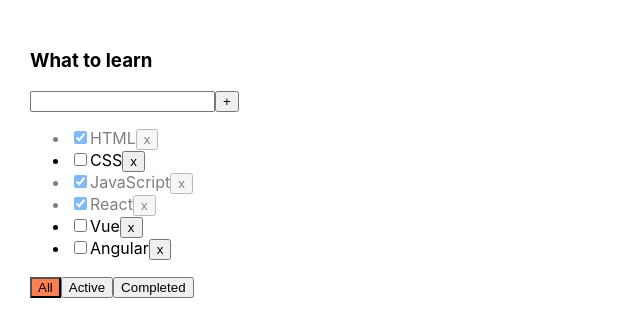
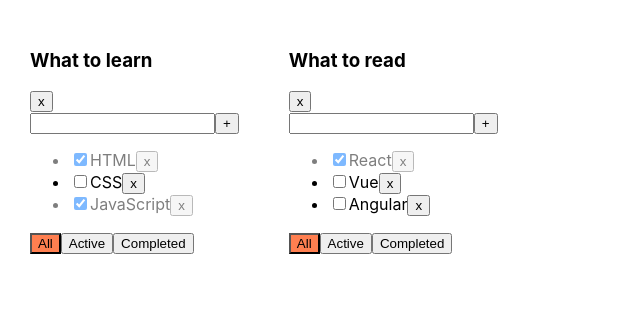
Before and after one commit to Ivan-Khudiakov/todoList-TypeScript-React-Redux, a React (Create React App) app: page / in a window 1280 px wide. Shown: the top 336 px of the page, without its empty margins (0-640 px from the left). Built offline with nearby package versions, Linux system fonts and the light colour scheme.

Commit message:
refactor + create new capabilities

```diff
--- a/src/App.tsx
+++ b/src/App.tsx
@@ -1,61 +1,99 @@
 import React, {useState} from 'react';
 import './App.css';
-import {TodoList} from "./TodoList";
+import {TaskType, TodoList} from "./TodoList";
 import {v1} from "uuid";
 
 export type FilterValuesType =  "all" | "active" | "completed"
+type TodoListType = {
+    id: string
+    title: string
+    filter: FilterValuesType
+}
+type TasksStateType = {
+    [key: string]: Array<TaskType>
+}
 
 export const App = () => {
-    let [tasks, setTasks] = useState([
+
+    let todoListId1 = v1()
+    let todoListId2 = v1()
+
+    let [todoLists, setTodoLists] = useState<Array<TodoListType>>( [
+        {id: todoListId1, title: "What to learn", filter: 'all'},
+        {id: todoListId2, title: "What to read", filter: 'all'}
+    ])
+
+    let [tasks, setTasks] = useState<TasksStateType>({
+        [todoListId1]: [
             {id: v1(), title: "HTML", isDone: true},
             {id: v1(), title: "CSS", isDone: false},
-        {id: v1(), title: "JavaScript", isDone: true},
+            {id: v1(), title: "JavaScript", isDone: true}
+        ],
+        [todoListId2]: [
             {id: v1(), title: "React", isDone: true},
             {id: v1(), title: "Vue", isDone: false},
             {id: v1(), title: "Angular", isDone: false}
-    ])
-    function removeTusk (id: string) {
-        setTasks(tasks.filter(t => t.id !== id))
+        ],
+    })
+
+    function removeTusk (id: string, todoListId: string) {
+        let todoListTasks = tasks[todoListId]
+        tasks[todoListId] = todoListTasks.filter(t => t.id !== id)
+        setTasks({...tasks})
     }
-
-    let [filter, setFilter] = useState<FilterValuesType>("all")
-
-    let tasksForTodolist = tasks
-
-    if (filter === "active") {
-        tasksForTodolist = tasks.filter(t => !t.isDone)
+    function changeFilter(value: FilterValuesType, todoListId: string) {
+        let todoList = todoLists.find(tl => tl.id === todoListId)
+        if (todoList) {
+            todoList.filter = value
+            setTodoLists([...todoLists])
         }
-    if (filter === "completed") {
-        tasksForTodolist = tasks.filter(t => t.isDone)
     }
-
-    function changeFilter (value: FilterValuesType) {
-        setFilter(value)
+    function addTask(title: string, todoListId: string) {
+        let task = {id: v1(), title: title, isDone: false}
+        let todoListTasks = tasks[todoListId]
+        tasks[todoListId] = [...todoListTasks, task]
+        setTasks({...tasks})
     }
-
-    function addTask(title: string) {
-        // let task = {id: v1(), title: "New Task", isDone: false}
-        // let newTasks = [...tasks, task]
-        // setTasks(newTasks)
-        setTasks([...tasks,{id: v1(), title: title, isDone: false}])
-    }
-    function changeStatus (id: string, isDone: boolean) {
-        let task = tasks.find(t => t.id === id)
+    function changeStatus (id: string, isDone: boolean, todoListId: string) {
+        let todoListTasks = tasks[todoListId]
+        let task = todoListTasks.find(t => t.id === id)
         if (task) {
             task.isDone = isDone
-            setTasks([...tasks])
+            setTasks({...tasks})
         }
+    }
+    function removeTodoList(todoListId: string) {
+        setTodoLists(todoLists.filter(tl => tl.id !== todoListId))
+        delete tasks[todoListId]
+        setTasks({...tasks})
     }
 
     return (
         <div className="App">
-            <TodoList title={"What to learn"}
-                      filter={filter}
+            {todoLists.map(tl => {
+                let allTodoListTasks = tasks[tl.id]
+                let tasksForTodolist = allTodoListTasks
+
+                if (tl.filter === "active") {
+                    tasksForTodolist = allTodoListTasks.filter(t => !t.isDone)
+                }
+                if (tl.filter === "completed") {
+                    tasksForTodolist = allTodoListTasks.filter(t => t.isDone)
+                }
+                return (
+                    <TodoList key={tl.id}
+                              id={tl.id}
+                              title={tl.title}
+                              filter={tl.filter}
                               tasks={tasksForTodolist}
                               removeTusk={removeTusk}
                               changeFilter={changeFilter}
                               addTask={addTask}
-                      changeStatus={changeStatus}/>
+                              changeStatus={changeStatus}
+                              removeTodoList={removeTodoList}/>
+                )
+            })}
+
         </div>
-    );
+    )
 }
--- a/src/TodoList.tsx
+++ b/src/TodoList.tsx
@@ -1,28 +1,32 @@
 import React, {ChangeEvent, KeyboardEvent, useState} from "react";
 import {FilterValuesType} from "./App";
 
-type TaskType = {
+export type TaskType = {
     id: string
     title: string
     isDone: boolean
 }
 type PropsType = {
+    key: string
+    id: string
     title: string
+    filter: FilterValuesType
     tasks: Array<TaskType>
-    filter: FilterValuesType
-    removeTusk: (id: string) => void
-    changeFilter: (value: FilterValuesType) => void
-    addTask: (title: string) => void
-    changeStatus: (id: string, isDone: boolean) => void
+    removeTusk: (id: string, todoListId: string) => void
+    changeFilter: (value: FilterValuesType, todoListId: string) => void
+    addTask: (title: string, todoListId: string) => void
+    changeStatus: (id: string, isDone: boolean, todoListId: string) => void
+    removeTodoList: (todoListId: string) => void
 }
 export const TodoList = (props: PropsType) => {
     let [title, setTitle] = useState("")
     let [error, setError] = useState <null | string>(null)
+
     const addTask = () => {
         if (title.trim() !=="") {
-            props.addTask(title)
+            props.addTask(title, props.id)
             setTitle("")
-        } setError("Title is required!")
+        } else setError("Title is required!")
     }
 
     const onChangeHandler = (e: ChangeEvent<HTMLInputElement>) => {
@@ -36,13 +40,14 @@
         }}
     }
 
-    const onAllClickHandler = () => props.changeFilter("all")
-    const onActiveClickHandler = () => props.changeFilter("active")
-    const onCompletedClickHandler = () => props.changeFilter("completed")
+    const onAllClickHandler = () => props.changeFilter("all", props.id)
+    const onActiveClickHandler = () => props.changeFilter("active", props.id)
+    const onCompletedClickHandler = () => props.changeFilter("completed", props.id)
 
     return (
         <div>
             <h3>{props.title}</h3>
+            <button onClick={() => props.removeTodoList(props.id)}>x</button>
             <div>
                 <input className={error ? "error" : ""}
                        value={title}
@@ -53,11 +58,10 @@
             </div>
             <ul>
                 {props.tasks.map(t => {
-
-                    const onClickHandler = () => props.removeTusk(t.id)
+                    const onClickHandler = () => props.removeTusk(t.id, props.id)
                     const onChangeHandler = (e: ChangeEvent<HTMLInputElement>) => {
                         let newIsDoneValue = e.currentTarget.checked
-                        props.changeStatus(t.id, newIsDoneValue)
+                        props.changeStatus(t.id, newIsDoneValue, props.id)
                     }
 
                     return (
```
Lines whose indentation alone changed are shown as unchanged.
